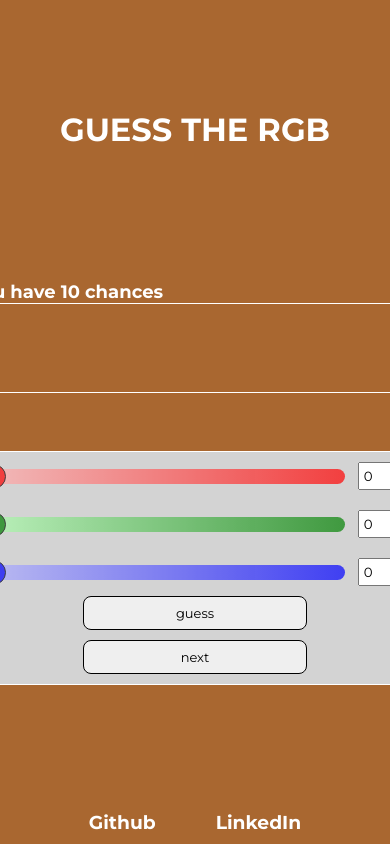
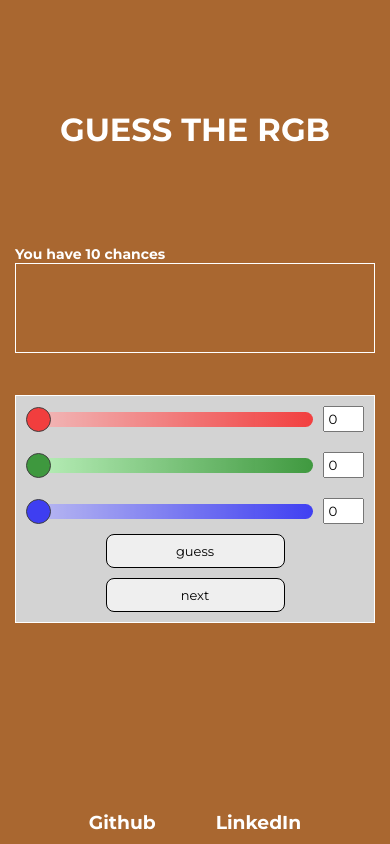
Before and after one commit to kemalsezgen/rgb-guesser, a React (Vite) app: page / in a window 390 px wide. Built offline with nearby package versions, Linux system fonts and the light colour scheme.

Commit message:
responsive design implemented

```diff
--- a/src/App.css
+++ b/src/App.css
@@ -279,5 +279,49 @@ input[type="range"].blue-input::-moz-range-thumb {
     height: 100%;
     padding: 4px;
   }
+}
 
+@media(max-width: 450px) {
+  .btn {
+    padding: 8px;
+    font-size: 13px;
+  }
+
+  .colour-container h1 {
+    font-size: 32px;
+    margin-bottom: 36px;
+  }
+
+  .predictions-container {
+    width: 360px;
+    height: 90px;
+    margin-bottom: 60px;
+  }
+
+  .predictions-container-inner {
+    border: 1px solid black;
+  }
+
+  .prediction-box {
+    width: 60px;
+    height: 100%;
+  }
+
+  .predictions-container h2 {
+    font-size: 14px;
+  }
+
+  .prediction-box p {
+    font-size: 10px;
+  }
+
+  .guesser-container {
+    width: 360px;
+  }
+
+  .input-number {
+    width: 12%;
+    height: 100%;
+    padding: 3px;
+  }
 }
```
